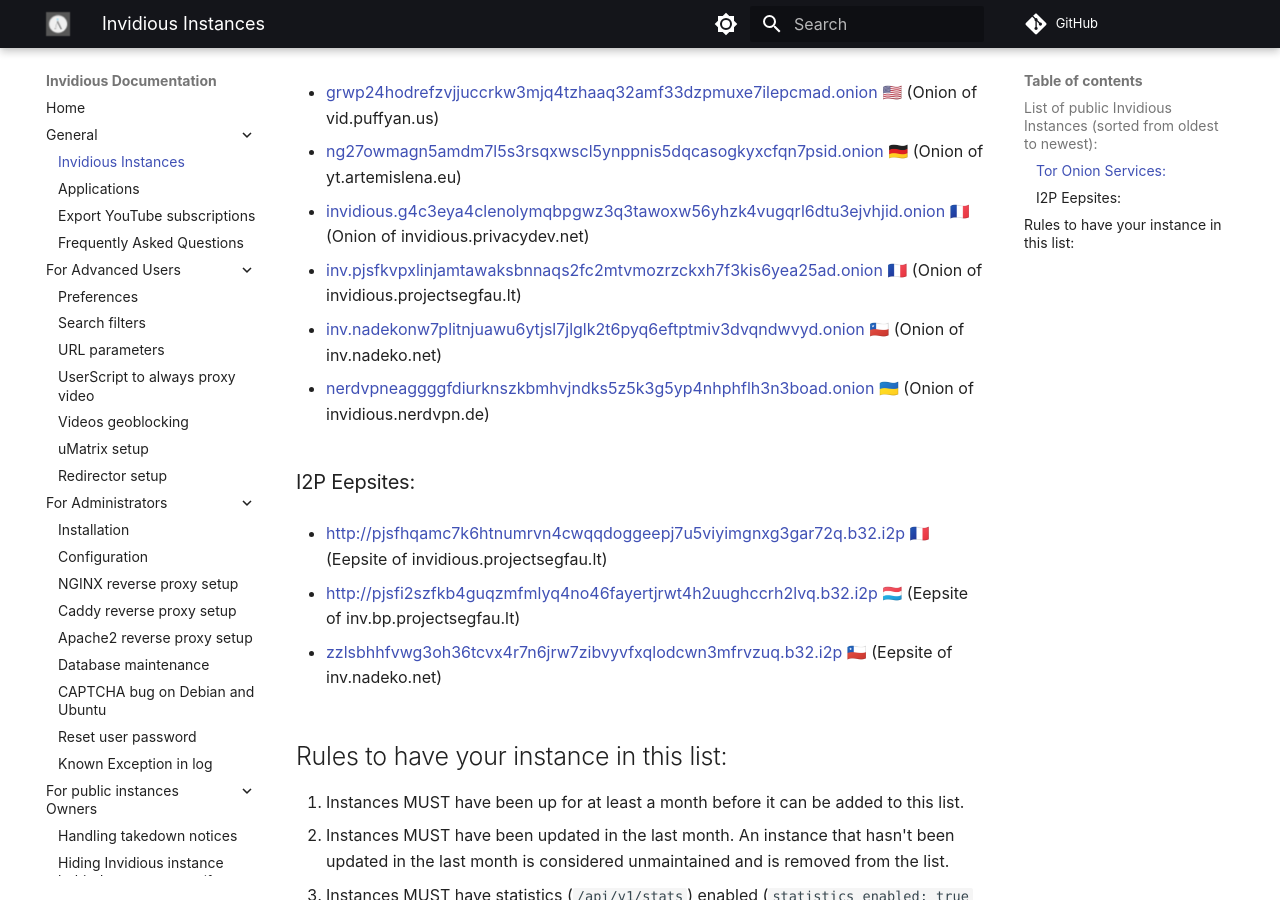
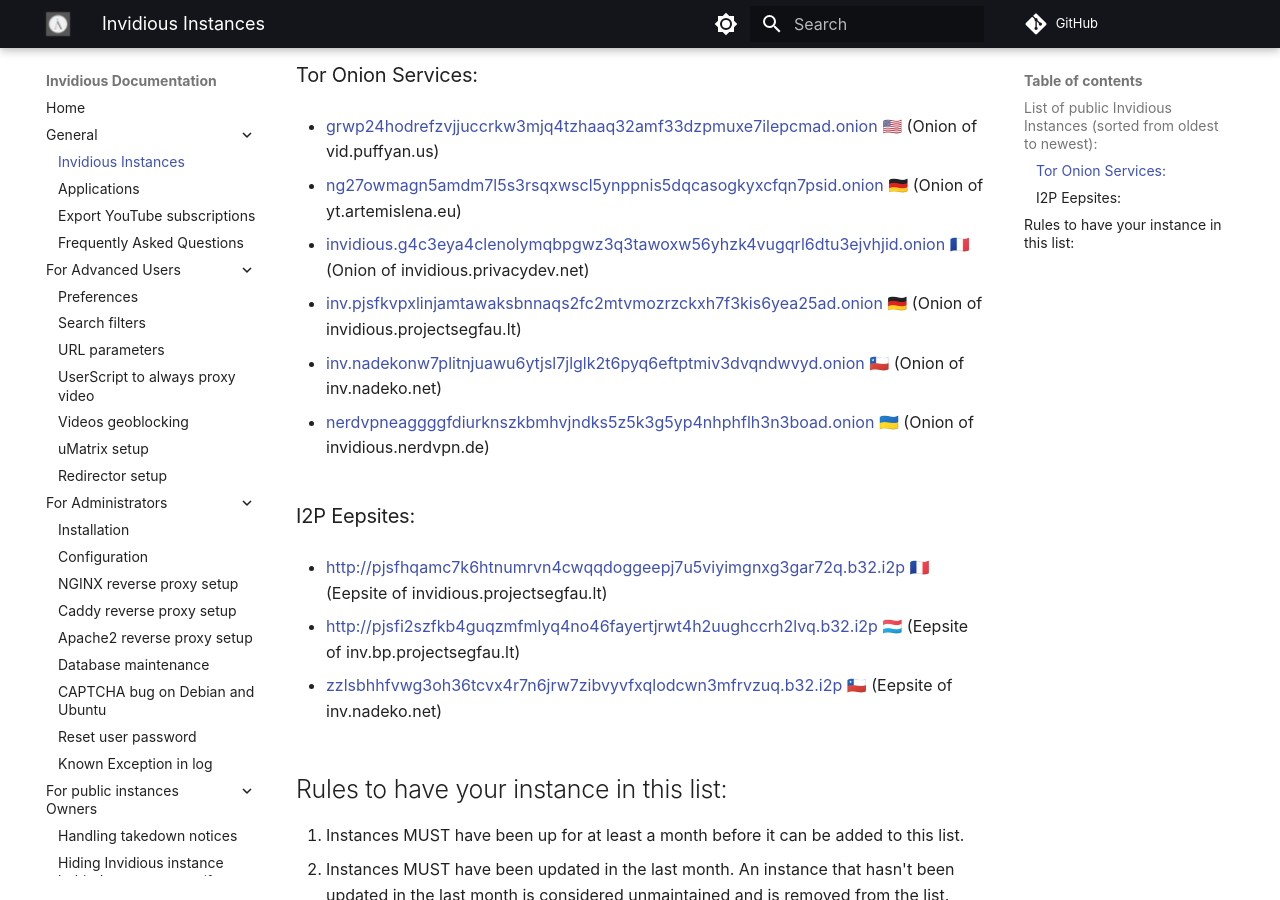
Before and after one commit to iv-org/documentation, an MkDocs documentation site: the page built from docs/instances.md, in a window 1280 px wide and 900 px high, scrolled down 1424 px. Built offline with MkDocs 1.6.1 and Material for MkDocs 9.7.7, drawn with Linux system fonts in a browser that asks for light colours; comment, search, counter and statistics services are not loaded; some of the changed text lies outside the part shown.

```diff
--- a/docs/instances.md
+++ b/docs/instances.md
@@ -72,7 +74,7 @@
 
 * [invidious.g4c3eya4clenolymqbpgwz3q3tawoxw56yhzk4vugqrl6dtu3ejvhjid.onion](http://invidious.g4c3eya4clenolymqbpgwz3q3tawoxw56yhzk4vugqrl6dtu3ejvhjid.onion) 🇫🇷 (Onion of invidious.privacydev.net)
 
-* [inv.pjsfkvpxlinjamtawaksbnnaqs2fc2mtvmozrzckxh7f3kis6yea25ad.onion](http://inv.pjsfkvpxlinjamtawaksbnnaqs2fc2mtvmozrzckxh7f3kis6yea25ad.onion) 🇫🇷 (Onion of invidious.projectsegfau.lt)
+* [inv.pjsfkvpxlinjamtawaksbnnaqs2fc2mtvmozrzckxh7f3kis6yea25ad.onion](http://inv.pjsfkvpxlinjamtawaksbnnaqs2fc2mtvmozrzckxh7f3kis6yea25ad.onion) 🇩🇪 (Onion of invidious.projectsegfau.lt)
 
 * [inv.nadekonw7plitnjuawu6ytjsl7jlglk2t6pyq6eftptmiv3dvqndwvyd.onion](http://inv.nadekonw7plitnjuawu6ytjsl7jlglk2t6pyq6eftptmiv3dvqndwvyd.onion) 🇨🇱 (Onion of inv.nadeko.net)
 
```
Also changed, not shown: other parts of docs/instances.md (+3 -1 lines).
